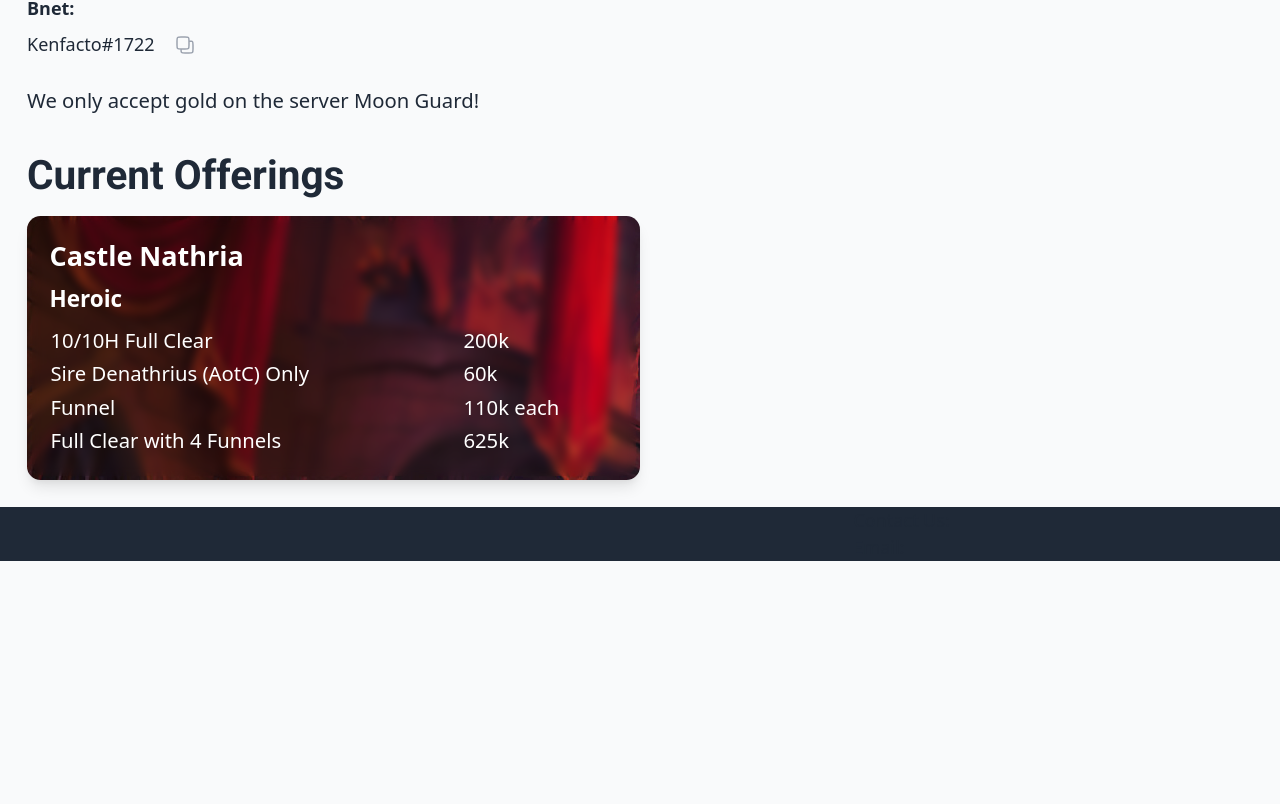
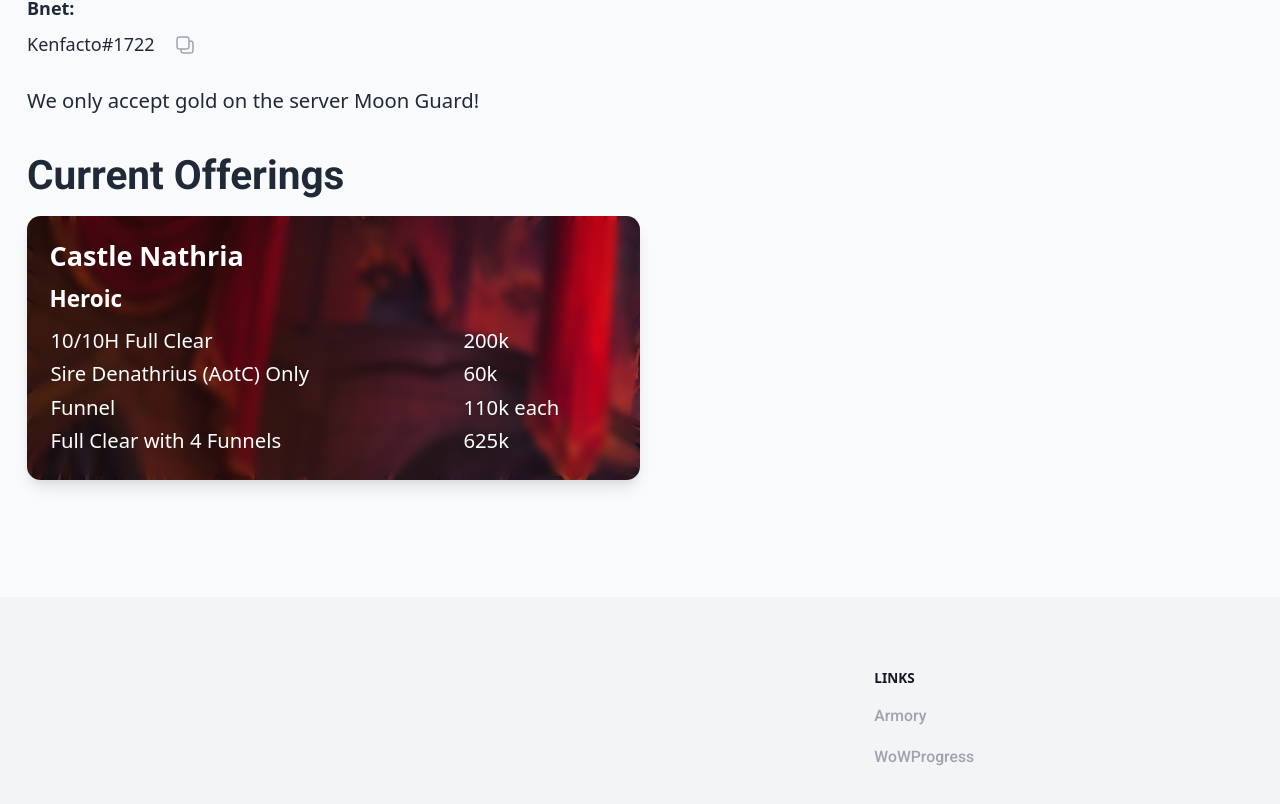
Before and after one commit to onnenon/dexterity_site, a Vue app: page /sales in a window 1280 px wide. Shown: the part 419-1223 px from the top of the page. Before the commit the page ends 980 px from the top, so only its background shows below. Built offline with nearby package versions, Linux system fonts and the light colour scheme.

Commit message:
Added footer links

```diff
--- a/src/components/Footer.vue
+++ b/src/components/Footer.vue
@@ -1,11 +1,36 @@
 <template>
-  <div class="flex justify-center bg-gray-800">
-    <div class="flex flex-auto flex-row max-w-screen-xl">
-      <div class="w-1/3"></div>
-      <div class="w-1/3"></div>
-      <div class="w-1/3">
-        <div>Contact Us:</div>
-        <div>Email:</div>
+  <div
+    class="
+      flex flex-auto
+      items-center
+      justify-center
+      p-16
+      mt-20
+      bg-gray-100
+      text-gray-400
+    "
+  >
+    <div class="flex flex-wrap flex-auto flex-row max-w-screen-xl">
+      <div class="foot-third"></div>
+      <div class="foot-third"></div>
+      <div class="foot-third">
+        <div class="text-gray-900 font-semibold pb-4 text-xs text-roboto">
+          LINKS
+        </div>
+        <a
+          class="foot-text foot-link"
+          href="https://worldofwarcraft.com/en-us/guild/us/moon-guard/dexterity"
+          alt="Armory Link"
+          target="_blank"
+          >Armory</a
+        >
+        <a
+          class="foot-text foot-link"
+          href="https://www.wowprogress.com/guild/us/moon-guard/Dexterity"
+          alt="WoWProgress Link"
+          target="_blank"
+          >WoWProgress</a
+        >
       </div>
     </div>
   </div>
@@ -15,8 +40,18 @@
 import { defineComponent } from 'vue'
 
 export default defineComponent({
-  name: 'footer',
+  name: 'foot',
 })
 </script>
 
-<style></style>
+<style>
+.foot-text {
+  @apply flex flex-auto font-medium text-sm pb-4 font-roboto;
+}
+.foot-link {
+  @apply hover:text-gray-900;
+}
+.foot-third {
+  @apply flex flex-auto flex-col md:w-1/3 justify-center px-10;
+}
+</style>
```
